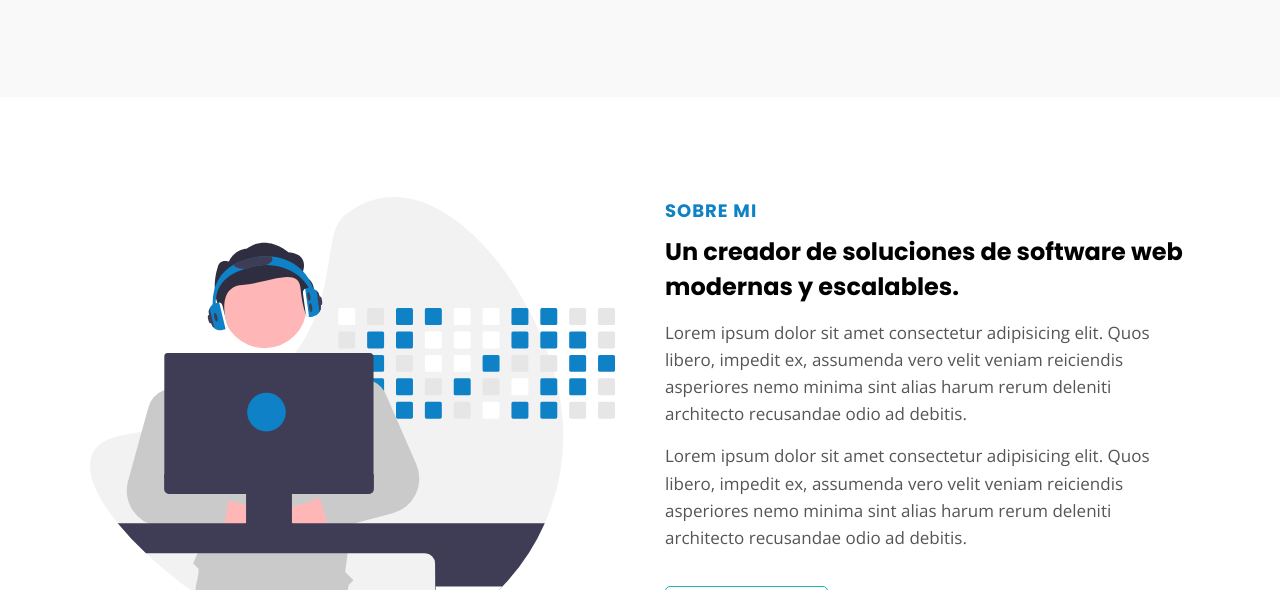
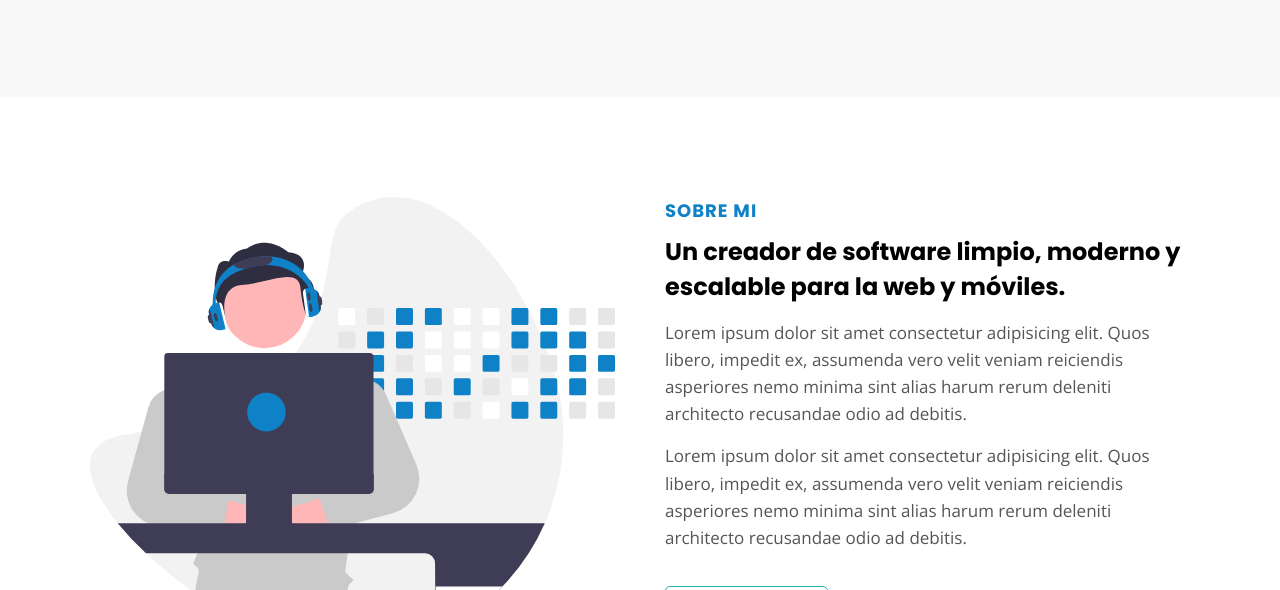
Before and after one commit to Homer1020/portfolio_homer, an Astro site: page / in a window 1280 px wide. Shown: the part 510-1100 px from the top of the page. Built offline with nearby package versions, Linux system fonts and the light colour scheme; Astro itself is replaced by a stand-in of ours.

Commit message:
Change title of my description

```diff
--- a/src/pages/index.astro
+++ b/src/pages/index.astro
@@ -14,7 +14,7 @@ import Stack from '../components/Stack.astro'
 			</div>
 			<div class="l-about__info">
 				<p class="badge">Sobre mi</p>
-				<h2>Un creador de soluciones de software web modernas y escalables.</h2>
+				<h2>Un creador de software limpio, moderno y escalable para la web y móviles.</h2>
 				<p>Lorem ipsum dolor sit amet consectetur adipisicing elit. Quos libero, impedit ex, assumenda vero velit veniam reiciendis asperiores nemo minima sint alias harum rerum deleniti architecto recusandae odio ad debitis.</p>
 				<p>Lorem ipsum dolor sit amet consectetur adipisicing elit. Quos libero, impedit ex, assumenda vero velit veniam reiciendis asperiores nemo minima sint alias harum rerum deleniti architecto recusandae odio ad debitis.</p>
 				<a href="#" class="button button--secondary-o">
```
